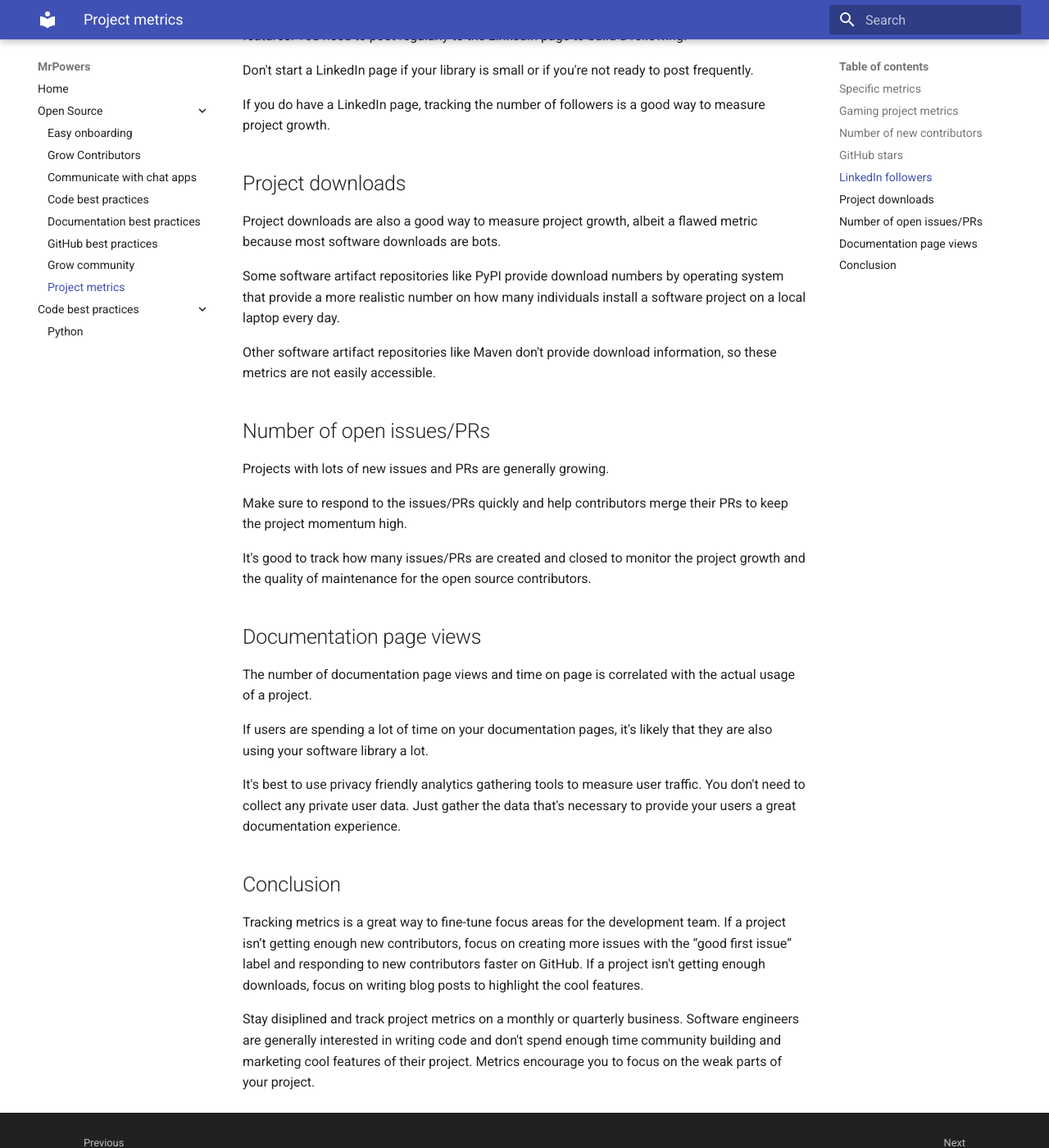
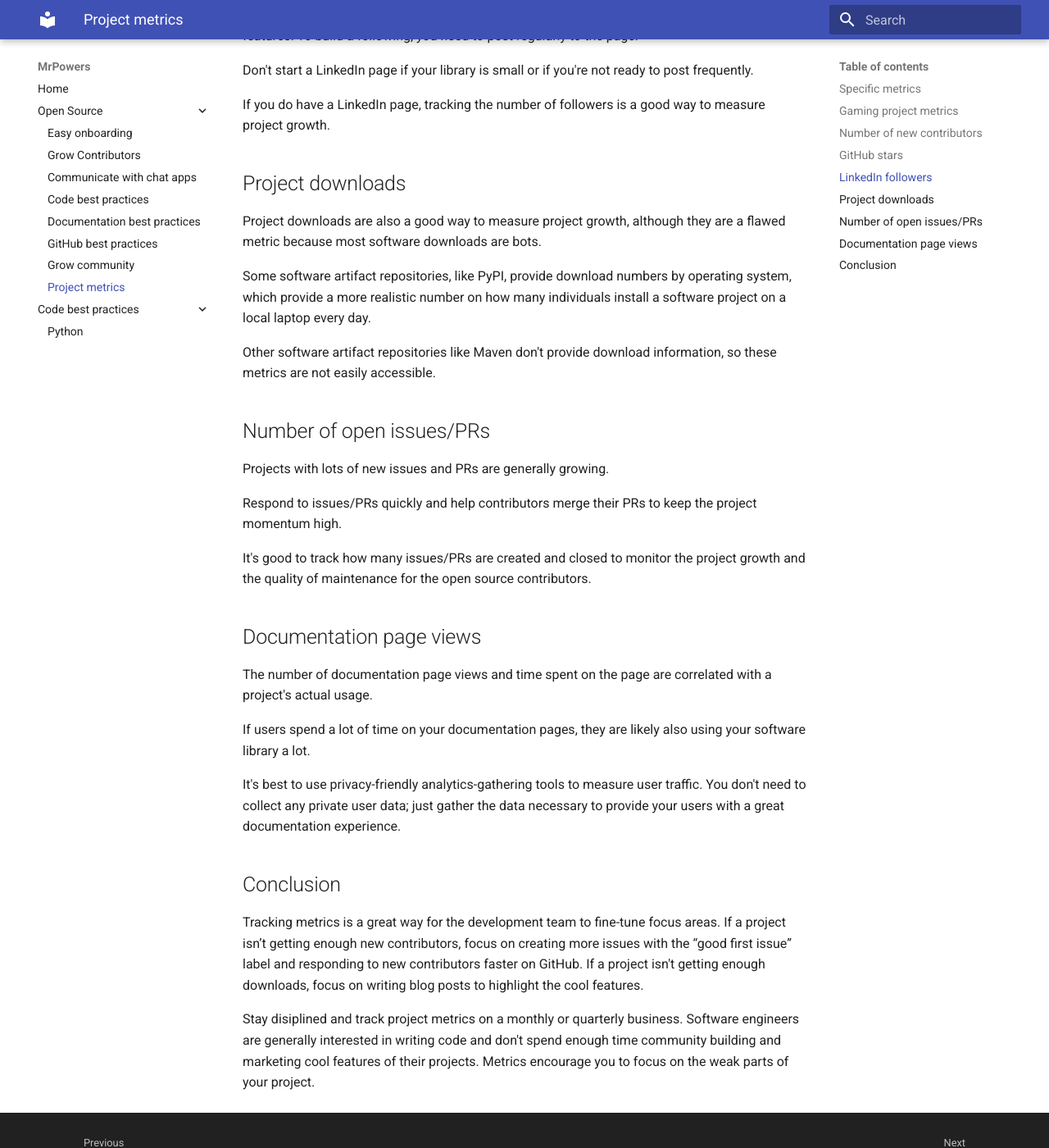
Before and after one commit to mrpowers-io/community, an MkDocs documentation site: the page built from docs/open-source/project-metrics.md, in a window 1280 px wide and 1400 px high, scrolled down 1731 px. Shown: the whole window at 82% size. Built offline with MkDocs 1.6.1 and Material for MkDocs 9.7.7, drawn with Linux system fonts in a browser that asks for light colours; some of the changed text lies outside the part shown.

Commit message:
project-metrics grammar

```diff
--- a/docs/open-source/project-metrics.md
+++ b/docs/open-source/project-metrics.md
@@ -1,8 +1,8 @@
 # Open Source Project metrics
 
-Metrics for all projects are gathered on a periodic basis to make sure they're growing.  The maintainer efforts should be optimized based on the metrics.
+Metrics for all projects should be gathered periodically to ensure their growth. Based on these metrics, the maintainer's efforts should be optimized.
 
-It's generally best to track project metrics on a monthly basis, but quarterly is fine for less active projects.
+It's generally best to track project metrics on a monthly basis but quarterly is fine for less active projects.
 
 Maintainers should focus on getting new contributors if the number of new committers is lacking.  They should focus on getting more downloads if there are not enough users.
 
@@ -14,10 +14,10 @@ Here are the project metrics that should be tracked on a monthly basis:
 * GitHub stars
 * LinkedIn followers
 * Project downloads
-* Number of open isses/PRs
+* Number of open issues/PRs
 * Documentation pageviews
 
-Let's start by talking about why "gaming" project metrics is a common objection to collecting them in the first place.
+Let's start by talking about why "gaming" project metrics are a common objection to collecting them in the first place.
 
 ## Gaming project metrics
 
@@ -33,23 +33,23 @@ You don't need to game your project metrics of course.  You should let your proj
 
 GitHub shows the total number of contributors and you can track the delta on a periodic basis.
 
-It's generally better to have more contributors, but great projects can be built with one or just a few developers as well.
+Although it's generally better to have more contributors, great projects can also be built with one or just a few developers.
 
-Lots of projects are basically written by 1-3 devs, but have many contributors because of small PRs from the community.  That's fine too.
+Many projects are written by 1-3 developers but have many contributors because of small PRs from the community. That's fine, too.
 
-A growing contributor base generally indicates: 1. interest in the project, 2. engaged users, and 3. project maintainers that are merging community PRs.  More contributors is highly correlated with project health.
+A growing contributor base generally indicates 1. interest in the project, 2. engaged users, and 3. project maintainers that are merging community PRs.  More contributors are highly correlated with project health.
 
 ## GitHub stars
 
 The number of GitHub stars is correlated with project interest and usage.
 
-Developers star repos the find interesting or that they depend on.
+Developers star repos they find interesting or that they depend on.
 
 Projects with growing star counts are generally also growing.
 
 ## LinkedIn followers
 
-Large projects should have a LinkedIn page where users can follow and learn about new features.  You need to post regularly to the LinkedIn page to build a following.
+Large projects should have a LinkedIn page where users can follow them and learn about new features. To build a following, you need to post regularly to the page.
 
 Don't start a LinkedIn page if your library is small or if you're not ready to post frequently.
 
@@ -57,9 +57,9 @@ If you do have a LinkedIn page, tracking the number of followers is a good way t
 
 ## Project downloads
 
-Project downloads are also a good way to measure project growth, albeit a flawed metric because most software downloads are bots.
+Project downloads are also a good way to measure project growth, although they are a flawed metric because most software downloads are bots.
 
-Some software artifact repositories like PyPI provide download numbers by operating system that provide a more realistic number on how many individuals install a software project on a local laptop every day.
+Some software artifact repositories, like PyPI, provide download numbers by operating system, which provide a more realistic number on how many individuals install a software project on a local laptop every day.
 
 Other software artifact repositories like Maven don't provide download information, so these metrics are not easily accessible.
 
@@ -67,20 +67,20 @@ Other software artifact repositories like Maven don't provide download informati
 
 Projects with lots of new issues and PRs are generally growing.
 
-Make sure to respond to the issues/PRs quickly and help contributors merge their PRs to keep the project momentum high.
+Respond to issues/PRs quickly and help contributors merge their PRs to keep the project momentum high.
 
 It's good to track how many issues/PRs are created and closed to monitor the project growth and the quality of maintenance for the open source contributors.
 
 ## Documentation page views
 
-The number of documentation page views and time on page is correlated with the actual usage of a project.
+The number of documentation page views and time spent on the page are correlated with a project's actual usage.
 
-If users are spending a lot of time on your documentation pages, it's likely that they are also using your software library a lot.
+If users spend a lot of time on your documentation pages, they are likely also using your software library a lot.
 
-It's best to use privacy friendly analytics gathering tools to measure user traffic.  You don't need to collect any private user data.  Just gather the data that's necessary to provide your users a great documentation experience.
+It's best to use privacy-friendly analytics-gathering tools to measure user traffic. You don't need to collect any private user data; just gather the data necessary to provide your users with a great documentation experience.
 
 ## Conclusion
 
-Tracking metrics is a great way to fine-tune focus areas for the development team. If a project isn’t getting enough new contributors, focus on creating more issues with the “good first issue” label and responding to new contributors faster on GitHub.  If a project isn't getting enough downloads, focus on writing blog posts to highlight the cool features.
+Tracking metrics is a great way for the development team to fine-tune focus areas. If a project isn’t getting enough new contributors, focus on creating more issues with the “good first issue” label and responding to new contributors faster on GitHub.  If a project isn't getting enough downloads, focus on writing blog posts to highlight the cool features.
 
-Stay disiplined and track project metrics on a monthly or quarterly business.  Software engineers are generally interested in writing code and don't spend enough time community building and marketing cool features of their project.  Metrics encourage you to focus on the weak parts of your project.
+Stay disiplined and track project metrics on a monthly or quarterly business.  Software engineers are generally interested in writing code and don't spend enough time community building and marketing cool features of their projects.  Metrics encourage you to focus on the weak parts of your project.
```
